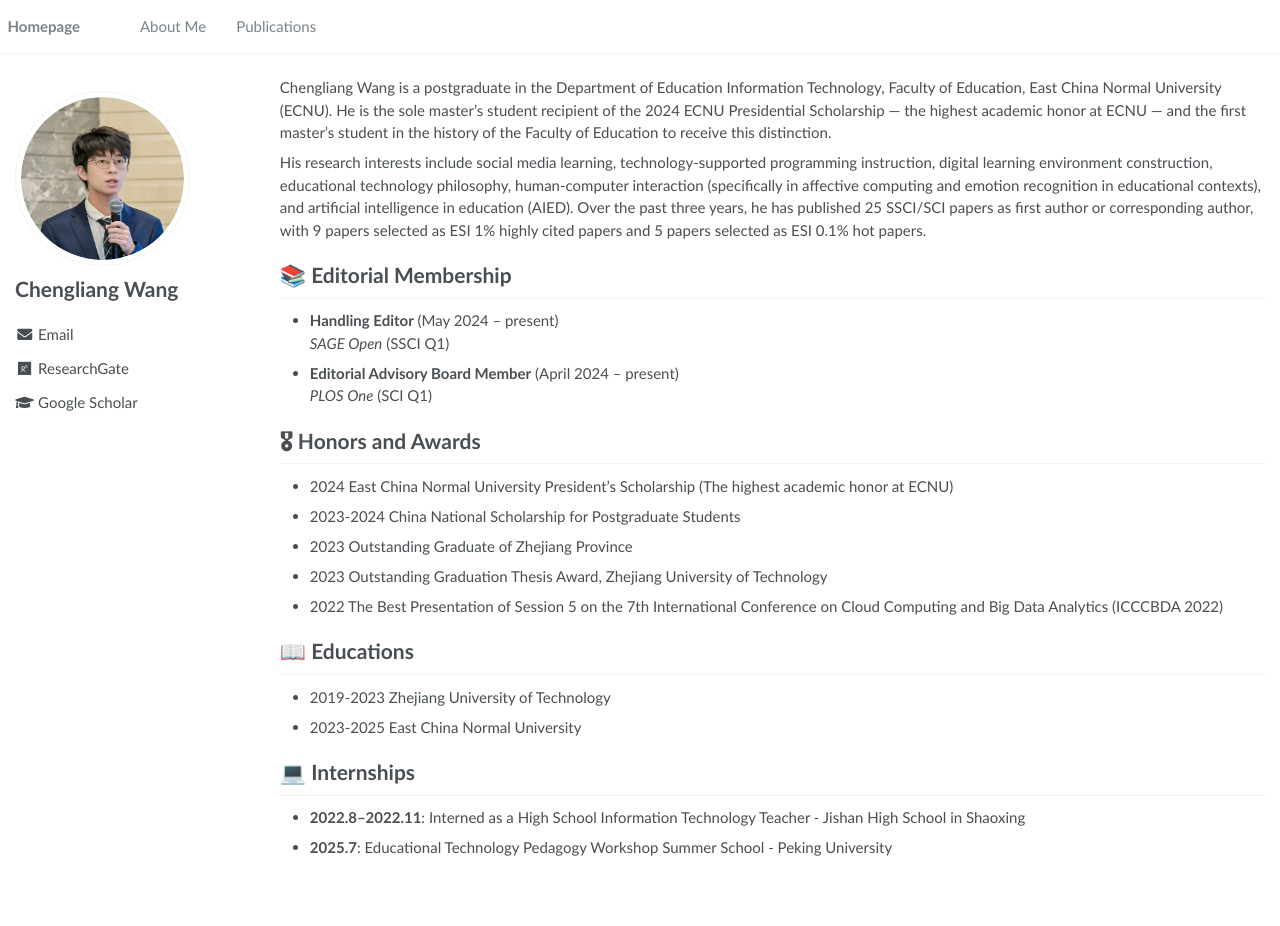
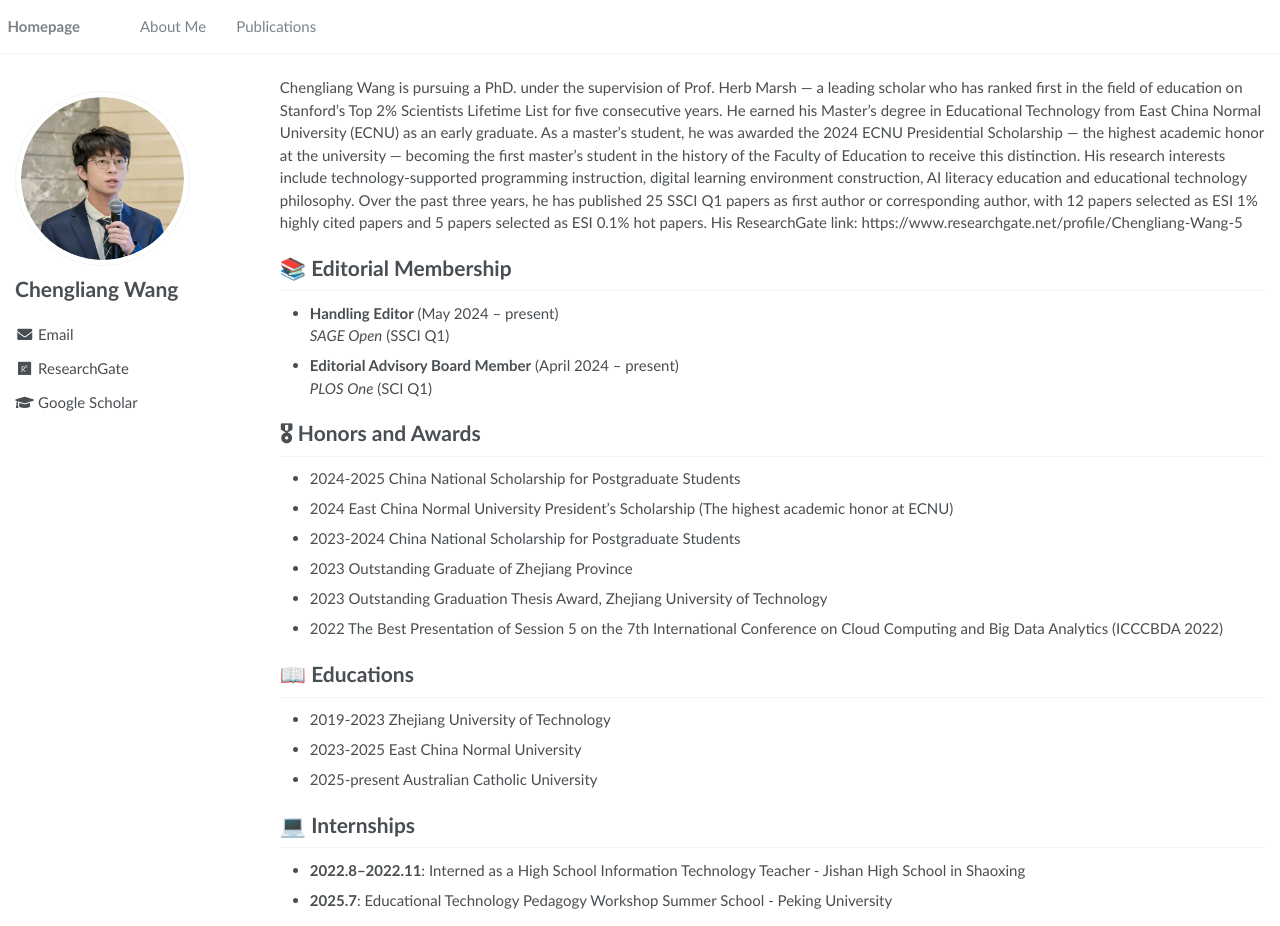
Before and after one commit to wcledutech/wcledutech.github.io, a Jekyll site: the page built from _pages/about.md, in a window 1280 px wide and 926 px high. Built offline with Jekyll 4.4.1, drawn with Linux system fonts in a browser that asks for light colours.

Commit message:
Update about.md

```diff
--- a/_pages/about.md
+++ b/_pages/about.md
@@ -17,9 +17,7 @@ redirect_from:
 
 <span class='anchor' id='about-me'></span>
 
-Chengliang Wang is a postgraduate in the Department of Education Information Technology, Faculty of Education, East China Normal University (ECNU). He is the sole master's student recipient of the 2024 ECNU Presidential Scholarship — the highest academic honor at ECNU — and the first master's student in the history of the Faculty of Education to receive this distinction.
-
-His research interests include social media learning, technology-supported programming instruction, digital learning environment construction, educational technology philosophy, human-computer interaction (specifically in affective computing and emotion recognition in educational contexts), and artificial intelligence in education (AIED). Over the past three years, he has published 25 SSCI/SCI papers as first author or corresponding author, with 9 papers selected as ESI 1% highly cited papers and 5 papers selected as ESI 0.1% hot papers.
+Chengliang Wang is pursuing a PhD. under the supervision of Prof. Herb Marsh — a leading scholar who has ranked first in the field of education on Stanford’s Top 2% Scientists Lifetime List for five consecutive years. He earned his Master’s degree in Educational Technology from East China Normal University (ECNU) as an early graduate. As a master’s student, he was awarded the 2024 ECNU Presidential Scholarship — the highest academic honor at the university — becoming the first master’s student in the history of the Faculty of Education to receive this distinction. His research interests include technology-supported programming instruction, digital learning environment construction, AI literacy education and educational technology philosophy. Over the past three years, he has published 25 SSCI Q1 papers as first author or corresponding author, with 12 papers selected as ESI 1% highly cited papers and 5 papers selected as ESI 0.1% hot papers. His ResearchGate link: https://www.researchgate.net/profile/Chengliang-Wang-5
 
 # 📚 Editorial Membership
 
@@ -29,6 +27,7 @@ His research interests include social media learning, technology-supported progr
   *PLOS One* (SCI Q1)
 
 # 🎖 Honors and Awards
+- 2024-2025 China National Scholarship for Postgraduate Students
 - 2024 East China Normal University President's Scholarship (The highest academic honor at ECNU)
 - 2023-2024 China National Scholarship for Postgraduate Students
 - 2023 Outstanding Graduate of Zhejiang Province
@@ -38,6 +37,7 @@ His research interests include social media learning, technology-supported progr
 # 📖 Educations
 - 2019-2023 Zhejiang University of Technology
 - 2023-2025 East China Normal University
+- 2025-present Australian Catholic University
 
 # 💻 Internships
 - **2022.8–2022.11**: Interned as a High School Information Technology Teacher - Jishan High School in Shaoxing
```
